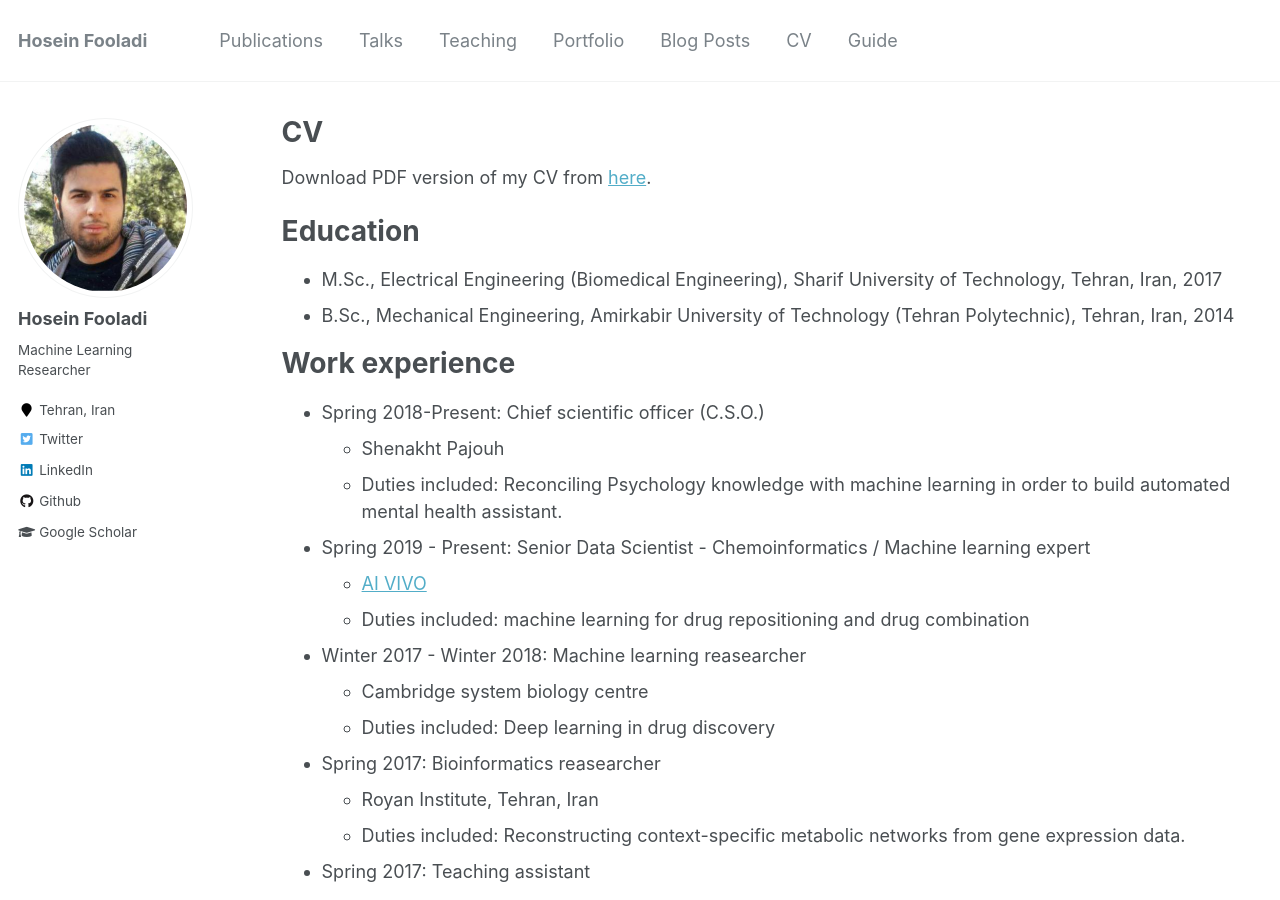
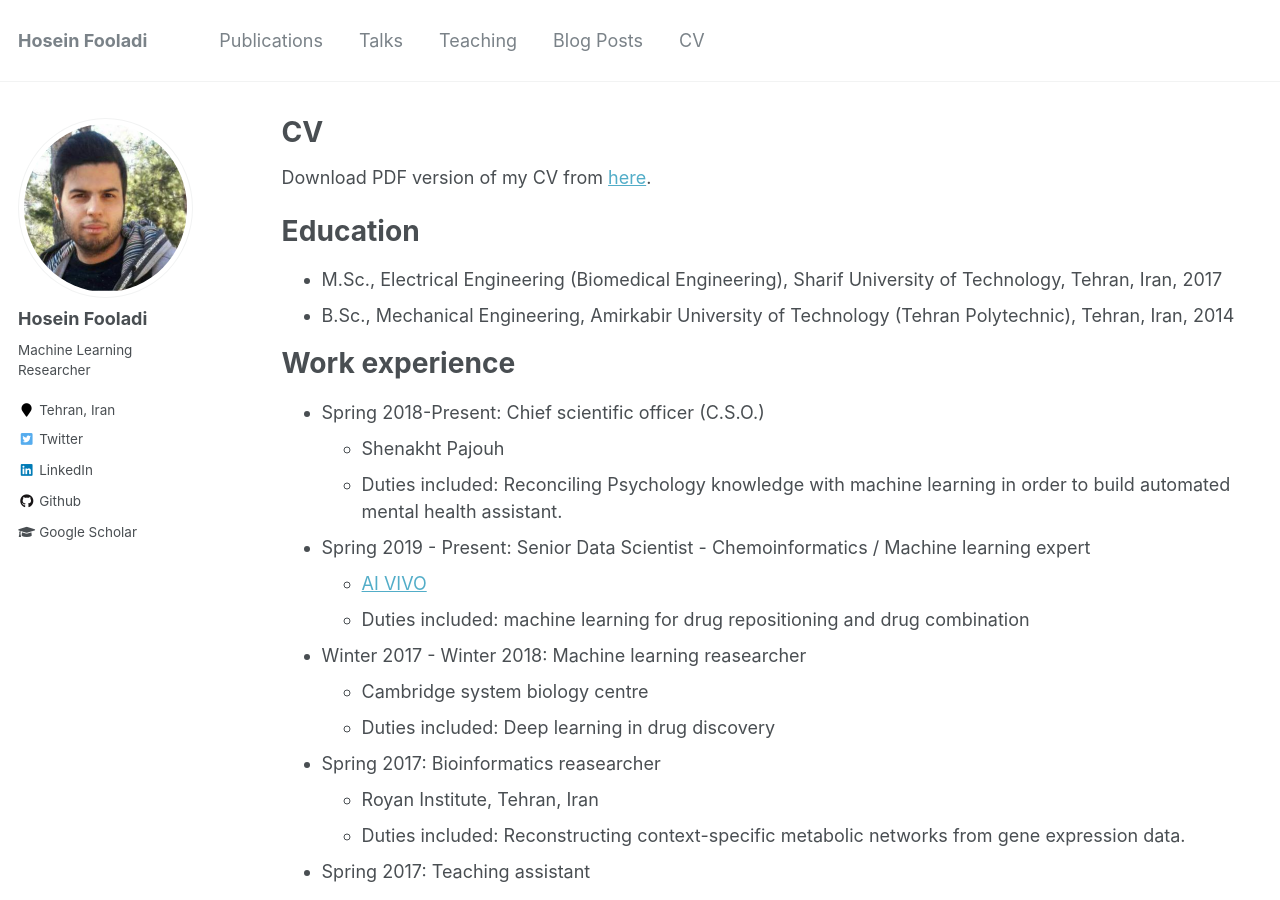
Before and after one commit to HFooladi/HFooladi.github.io, a Jekyll site: the page built from _pages/cv.md, in a window 1280 px wide and 900 px high. Built offline with Jekyll 4.4.1, drawn with Linux system fonts in a browser that asks for light colours.

Commit message:
upate cv and navigation bar

```diff
--- a/_data/navigation.yml
+++ b/_data/navigation.yml
@@ -9,14 +9,9 @@ main:
   - title: "Teaching"
     url: /teaching/
 
-  - title: "Portfolio"
-    url: /portfolio/
 
   - title: "Blog Posts"
     url: /year-archive/
 
   - title: "CV"
     url: /cv/
-
-  - title: "Guide"
-    url: /markdown/
--- a/_pages/cv.md
+++ b/_pages/cv.md
@@ -8,7 +8,7 @@ redirect_from:
 ---
 
 {% include base_path %}
-Download PDF version of my CV from [here](https://hfooladi.github.io//files/CV_Hosein_Fooladi).
+Download PDF version of my CV from [here](https://hfooladi.github.io//files/CV_Hosein_Fooladi.pdf).
 
 Education
 ======
```
